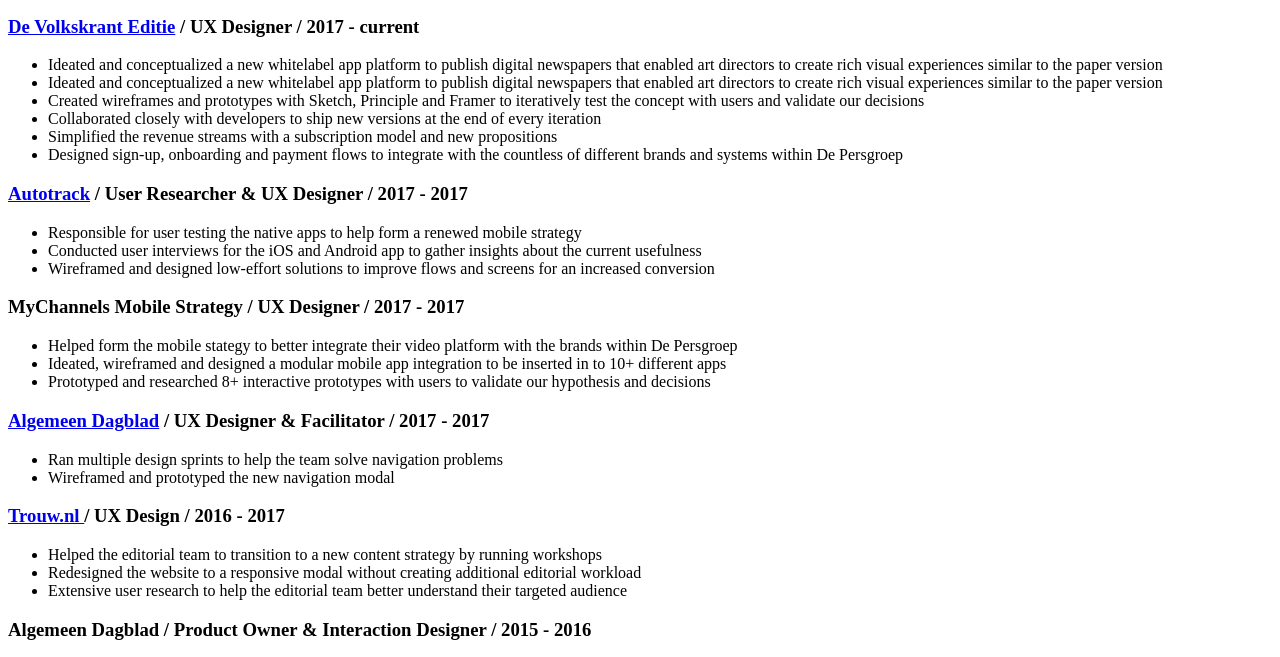
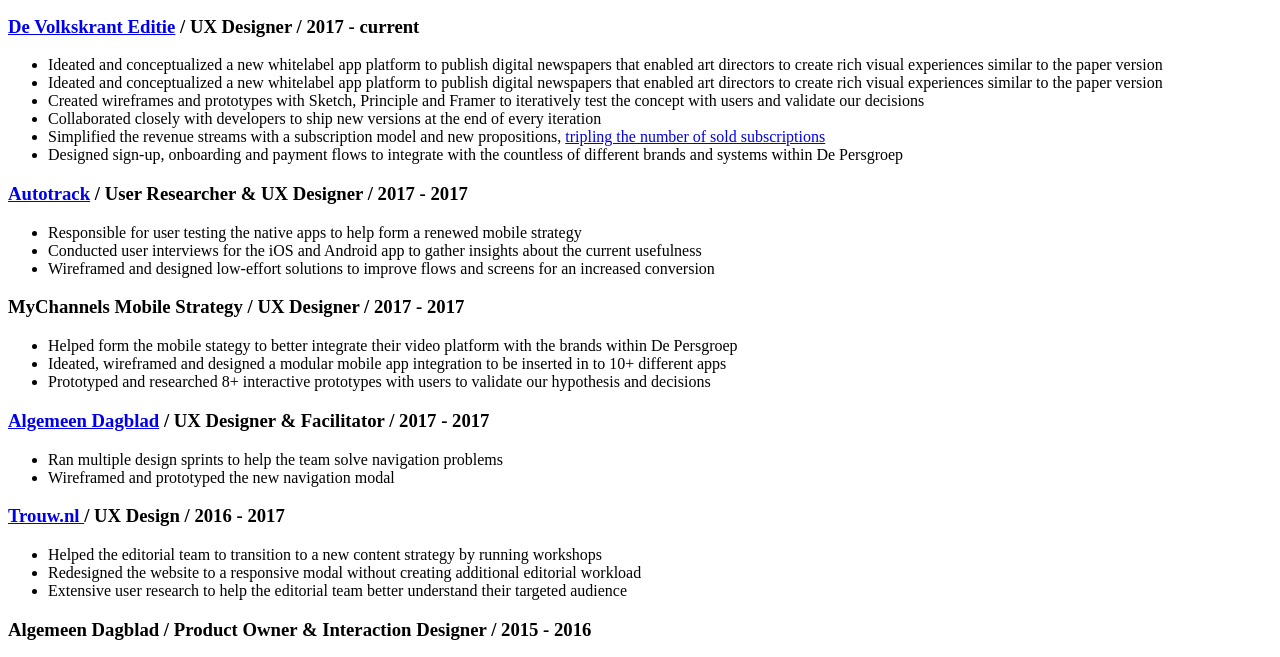
Before and after one commit to Misha023/portfolio, a Gatsby site: page /work in a window 1280 px wide. Shown: the part 119-776 px from the top of the page. Built offline with nearby package versions, Linux system fonts and the light colour scheme; Gatsby itself is replaced by a stand-in of ours.

Commit message:
Updated work.js

```diff
--- a/src/pages/index.js
+++ b/src/pages/index.js
@@ -5,7 +5,6 @@
 const IndexPage = () => (
 
   <div>
-
     <div className="container">
       <div className="heroContainer">
         <div className="row">
--- a/src/pages/work.js
+++ b/src/pages/work.js
@@ -32,7 +32,7 @@
         <li>Ideated and conceptualized a new whitelabel app platform to publish digital newspapers that enabled art directors to create rich visual experiences similar to the paper version</li>
         <li>Created wireframes and prototypes with Sketch, Principle and Framer to iteratively test the concept with users and validate our decisions</li>
         <li>Collaborated closely with developers to ship new versions at the end of every iteration</li>
-        <li>Simplified the revenue streams with a subscription model and new propositions</li>
+        <li>Simplified the revenue streams with a subscription model and new propositions, <a href="https://www.marketingtribune.nl/design/nieuws/2018/09/designpanel-verkoop-digitale-abonnementen-sinds-lancering-verdrievoudigd/index.xml" title="Design Panel: Verkoop digitale abonnementen sinds lancering verdrievoudigd">tripling the number of sold subscriptions</a></li>
         <li>Designed sign-up, onboarding and payment flows to integrate with the countless of different brands and systems within De Persgroep</li>
       </ul>
       </div>
```
Also changed, not shown: src/images/brands/reclamefolder.svg (added), src/images/brands/reclamesvg.svg (added), src/images/bubbles.svg (deleted).
